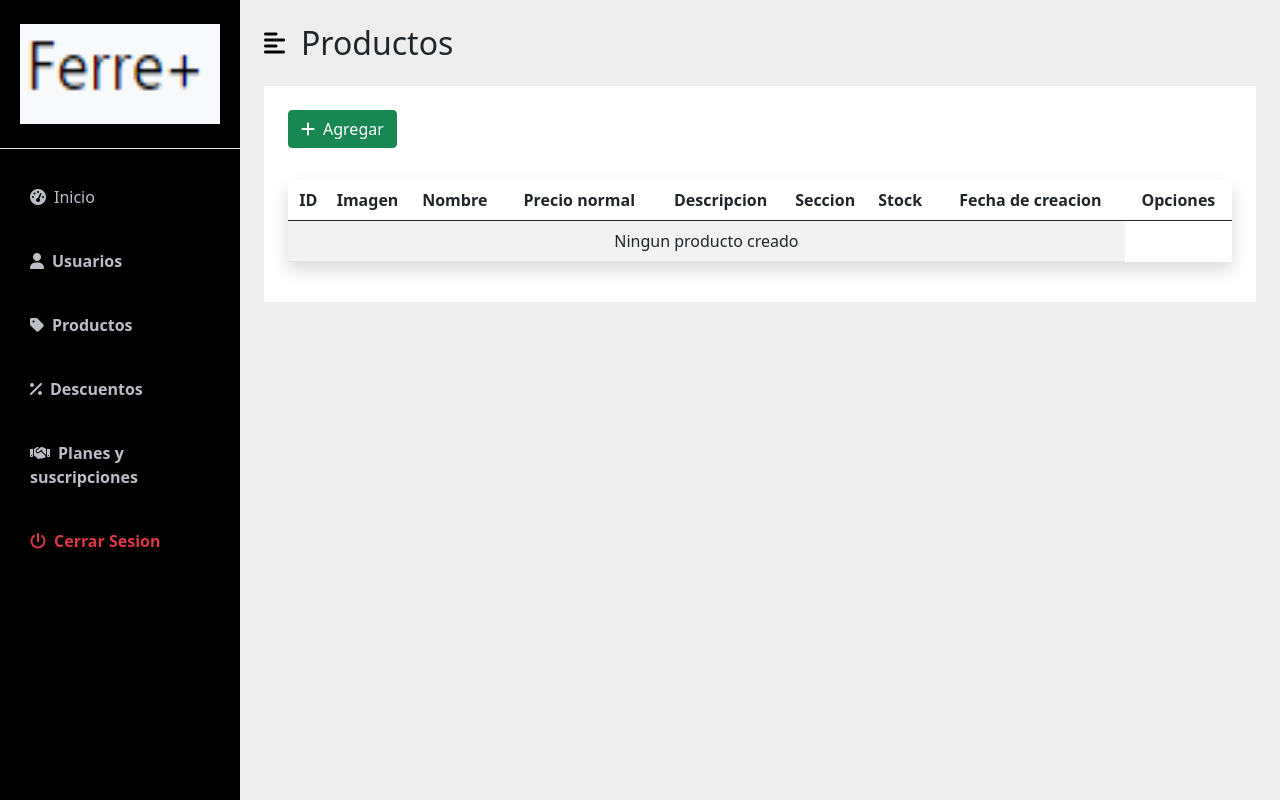
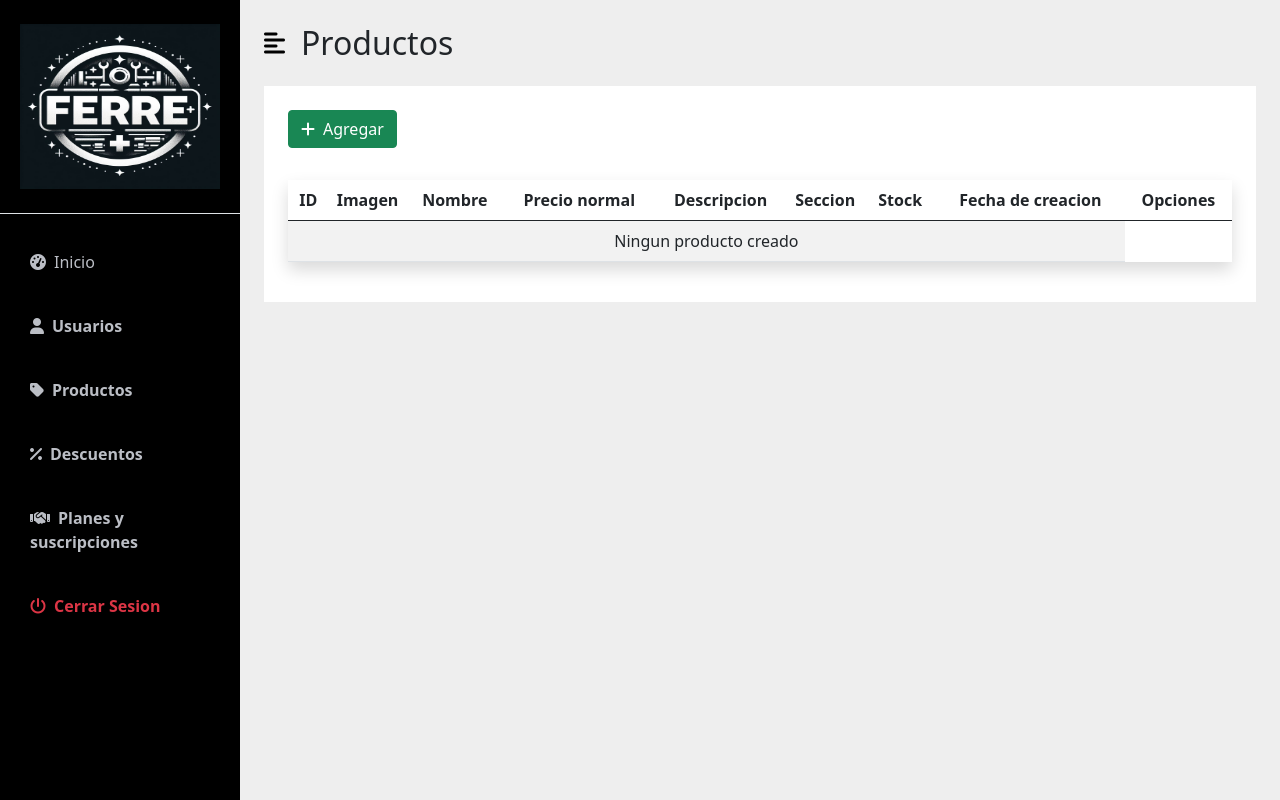
Before and after one commit to NicolasCeronM/Integraci-n, a Django app: page /administrador/ in a window 1280 px wide. Run offline with Django 5.2, Linux system fonts and the light colour scheme; some libraries are stand-ins or nearby versions.

Commit message:
modified:   home/__pycache__/urls.cpython-310.pyc 	modified:   home/__pycache__/views.cpython-310.pyc 	new file:   home/static/imagenes/ferre.jpg 	new file:   home/static/imagenes/logo_ferre.jpg 	modified:   home/templates/administrador/base_administrador.html 	modified:   home/templates/base.html

```diff
--- a/home/templates/administrador/base_administrador.html
+++ b/home/templates/administrador/base_administrador.html
@@ -23,7 +23,7 @@
         <div class="" id="sidebar-wrapper" style="background-color: black;">
             <div class="sidebar-heading text-center py-4 primary-text fs-4 fw-bold text-uppercase border-bottom"><a
                     href="#">
-                    <img src="{% static 'imagenes/logo.png' %}" alt="" width="200px" height="100">
+                    <img src="{% static 'imagenes/ferre.jpg' %}" alt="" width="200px" height="165">
                 </a></div>
             <div class="list-group list-group-flush my-3">
                 <a href="#" class="list-group-item list-group-item-action bg-transparent second-text
--- a/home/templates/base.html
+++ b/home/templates/base.html
@@ -1,4 +1,3 @@
-
 <!DOCTYPE html>
 <html lang="en">
 
```
Also changed, not shown: home/static/imagenes/ferre.jpg (added), home/static/imagenes/logo_ferre.jpg (added).
